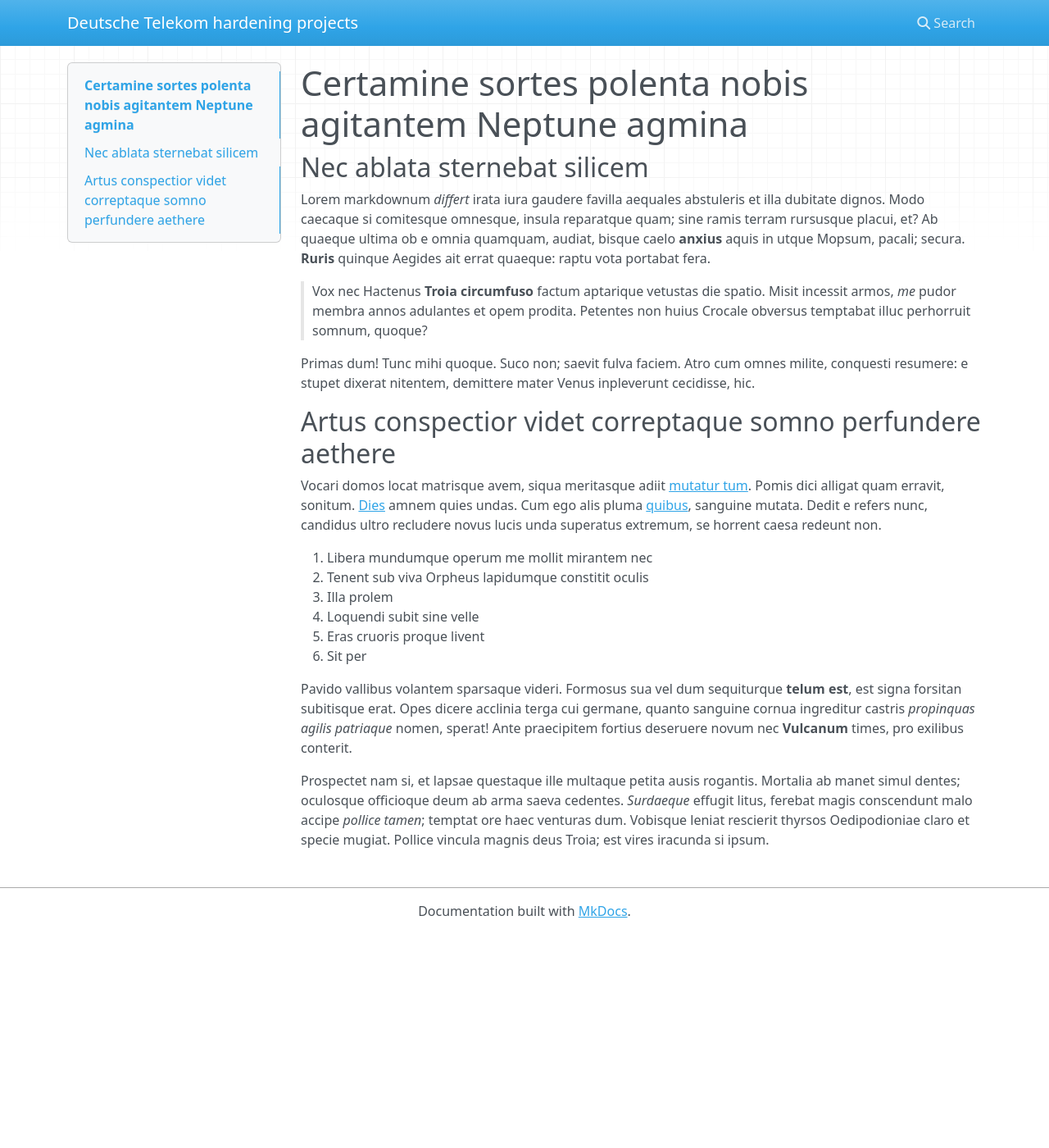
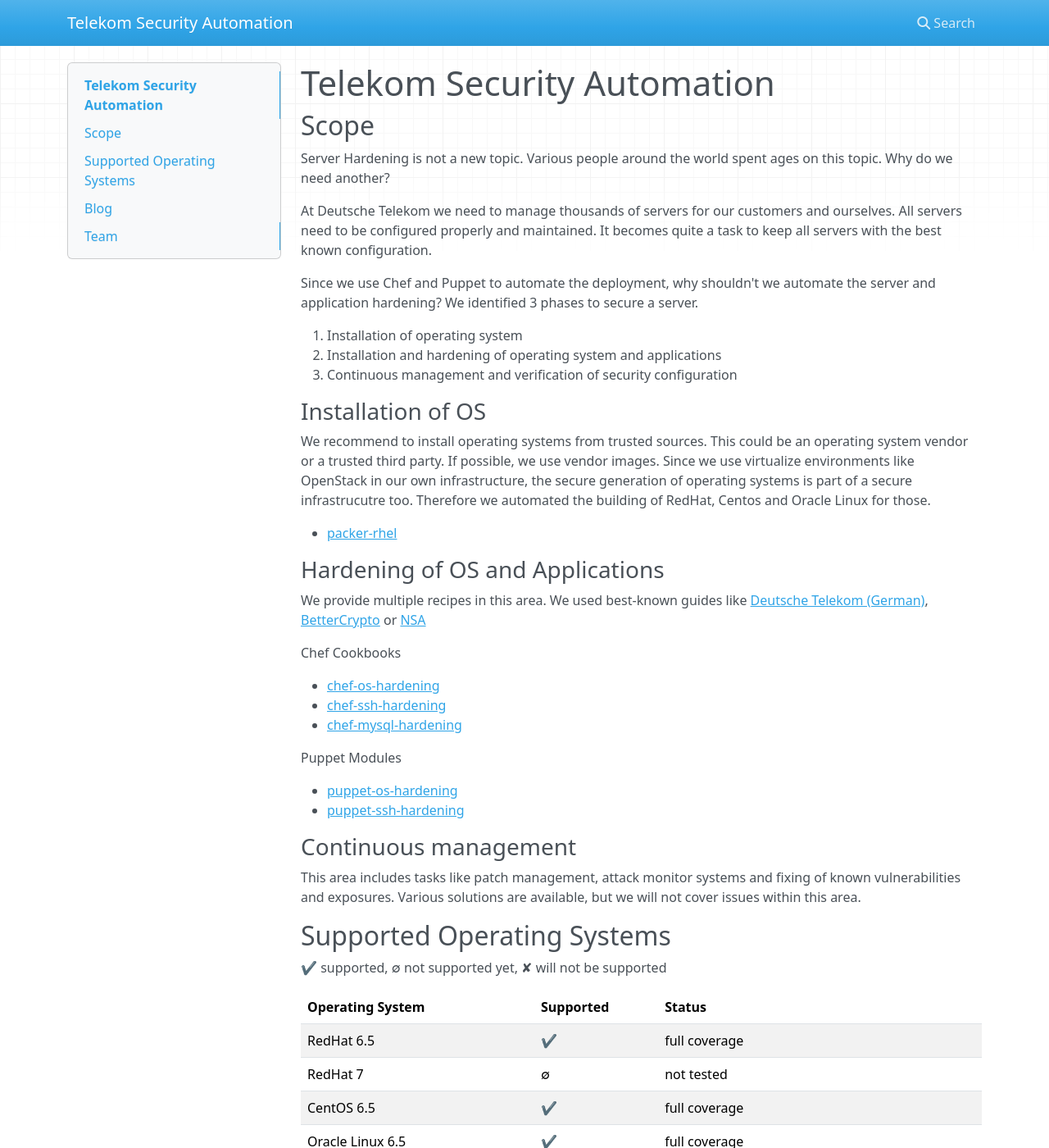
Before and after one commit to dev-sec/docs, an MkDocs documentation site: the page built from docs/index.md, in a window 1280 px wide and 1400 px high. Shown: the whole window at 82% size. Built offline with MkDocs 1.6.1, drawn with Linux system fonts in a browser that asks for light colours; nearby versions of some CDN libraries; some of the changed text lies outside the part shown.

Commit message:
initial project description

```diff
--- a/docs/index.md
+++ b/docs/index.md
@@ -1,50 +1,73 @@
-# Certamine sortes polenta nobis agitantem Neptune agmina
+# Telekom Security Automation
 
-## Nec ablata sternebat silicem
+## Scope
 
-Lorem markdownum *differt* irata iura gaudere favilla aequales abstuleris et
-illa dubitate dignos. Modo caecaque si comitesque omnesque, insula reparatque
-quam; sine ramis terram rursusque placui, et? Ab quaeque ultima ob e omnia
-quamquam, audiat, bisque caelo **anxius** aquis in utque Mopsum, pacali; secura.
-**Ruris** quinque Aegides ait errat quaeque: raptu vota portabat fera.
+Server Hardening is not a new topic. Various people around the world spent ages on this topic. Why do we need another?
 
-> Vox nec Hactenus **Troia circumfuso** factum aptarique vetustas die spatio.
-> Misit incessit armos, *me* pudor membra annos adulantes et opem prodita.
-> Petentes non huius Crocale obversus temptabat illuc perhorruit somnum, quoque?
+At Deutsche Telekom we need to manage thousands of servers for our customers and ourselves. All servers need to be configured properly and maintained. It becomes quite a task to keep all servers with the best known configuration.
 
-Primas dum! Tunc mihi quoque. Suco non; saevit fulva faciem. Atro cum omnes
-milite, conquesti resumere: e stupet dixerat nitentem, demittere mater Venus
-inpleverunt cecidisse, hic.
+Since we use Chef and Puppet to automate the deployment, why shouldn't we automate the server and application hardening? We identified 3 phases to secure a server.
 
-## Artus conspectior videt correptaque somno perfundere aethere
+1.  Installation of operating system
+2.  Installation and hardening of operating system and applications
+3.  Continuous management and verification of security configuration
 
-Vocari domos locat matrisque avem, siqua meritasque adiit [mutatur
-tum](http://imgur.com/). Pomis dici alligat quam erravit, sonitum.
-[Dies](http://www.lipsum.com/) amnem quies undas. Cum ego alis pluma
-[quibus](http://imgur.com/), sanguine mutata. Dedit e refers nunc, candidus
-ultro recludere novus lucis unda superatus extremum, se horrent caesa redeunt
-non.
+### Installation of OS
 
-1. Libera mundumque operum me mollit mirantem nec
-2. Tenent sub viva Orpheus lapidumque constitit oculis
-3. Illa prolem
-4. Loquendi subit sine velle
-5. Eras cruoris proque livent
-6. Sit per
+We recommend to install operating systems from trusted sources. This could be an operating system vendor or a trusted third party. If possible, we use vendor images. Since we use virtualize environments like OpenStack in our own infrastructure, the secure generation of operating systems is part of a secure infrastrucutre too. Therefore we automated the building of RedHat, Centos and Oracle Linux for those.
 
-Pavido vallibus volantem sparsaque videri. Formosus sua vel dum sequiturque
-**telum est**, est signa forsitan subitisque erat. Opes dicere acclinia terga
-cui germane, quanto sanguine cornua ingreditur castris *propinquas agilis
-patriaque* nomen, sperat! Ante praecipitem fortius deseruere novum nec
-**Vulcanum** times, pro exilibus conterit.
+* [packer-rhel](https://github.com/TelekomLabs/packer-rhel)
 
-Prospectet nam si, et lapsae questaque ille multaque petita ausis rogantis.
-Mortalia ab manet simul dentes; oculosque officioque deum ab arma saeva
-cedentes. *Surdaeque* effugit litus, ferebat magis conscendunt malo accipe
-*pollice tamen*; temptat ore haec venturas dum. Vobisque leniat rescierit
-thyrsos Oedipodioniae claro et specie mugiat. Pollice vincula magnis deus Troia;
-est vires iracunda si ipsum.
+### Hardening of OS and Applications
 
-[Dies]: http://www.lipsum.com/
-[mutatur tum]: http://imgur.com/
-[quibus]: http://imgur.com/
+We provide multiple recipes in this area. We used best-known guides like [Deutsche Telekom (German)](http://www.telekom.com/static/-/155996/7/technische-sicherheitsanforderungen-si), [BetterCrypto](https://bettercrypto.org/) or [NSA](http://www.nsa.gov/ia/_files/os/redhat/NSA_RHEL_5_GUIDE_v4.2.pdf)
+
+Chef Cookbooks
+
+* [chef-os-hardening](https://github.com/TelekomLabs/chef-os-hardening)
+* [chef-ssh-hardening](https://github.com/TelekomLabs/chef-ssh-hardening)
+* [chef-mysql-hardening](https://github.com/TelekomLabs/chef-mysql-hardening)
+
+Puppet Modules
+
+* [puppet-os-hardening](https://github.com/TelekomLabs/puppet-os-hardening)
+* [puppet-ssh-hardening](https://github.com/TelekomLabs/puppet-ssh-hardening)
+
+### Continuous management
+
+This area includes tasks like patch management, attack monitor systems and fixing of known vulnerabilities and exposures. Various solutions are available, but we will not cover issues within this area.
+
+## Supported Operating Systems
+
+✔ supported, ∅ not supported yet, ✘ will not be supported
+
+| Operating System    | Supported     | Status |
+| ------------- | ---------- | --------- |
+| RedHat 6.5 | ✔ | full coverage |
+| RedHat 7 | ∅ | not tested |
+| CentOS 6.5 | ✔ | full coverage |
+| Oracle Linux 6.5 | ✔ | full coverage |
+| Ubuntu 12.04 | ✔ | full coverage |
+| Ubuntu 14.04 | ✔ | full coverage |
+| Debian 6 | ∅ | not fully tested, but should work |
+| Debian 7 | ∅ | not fully tested, but should work |
+| Suse Enterprise 11 SP3 | ∅ | not tested |
+
+## Blog
+
+We collect interesting findings in our blogs:
+
+ * [Using Test Kitchen With Puppet](http://ehaselwanter.com/en/blog/2014/05/08/using-test-kitchen-with-puppet/)
+
+## Team
+
+This project was initiated by Dominik Richter, Patrick Meier and Christoph Hartmann, a group of specialists, security researchers and cloud engineers.
+
+- Dominik Richter
+- Patrick Meier
+- Christoph Hartmann
+
+These people have generously contributed (in alphabetical order)
+
+- Edmund Haselwanter
+- Bernhard Weisshuhn
--- a/mkdocs.yml
+++ b/mkdocs.yml
@@ -1 +1 @@
-site_name: Deutsche Telekom hardening projects
+site_name: Telekom Security Automation
```
